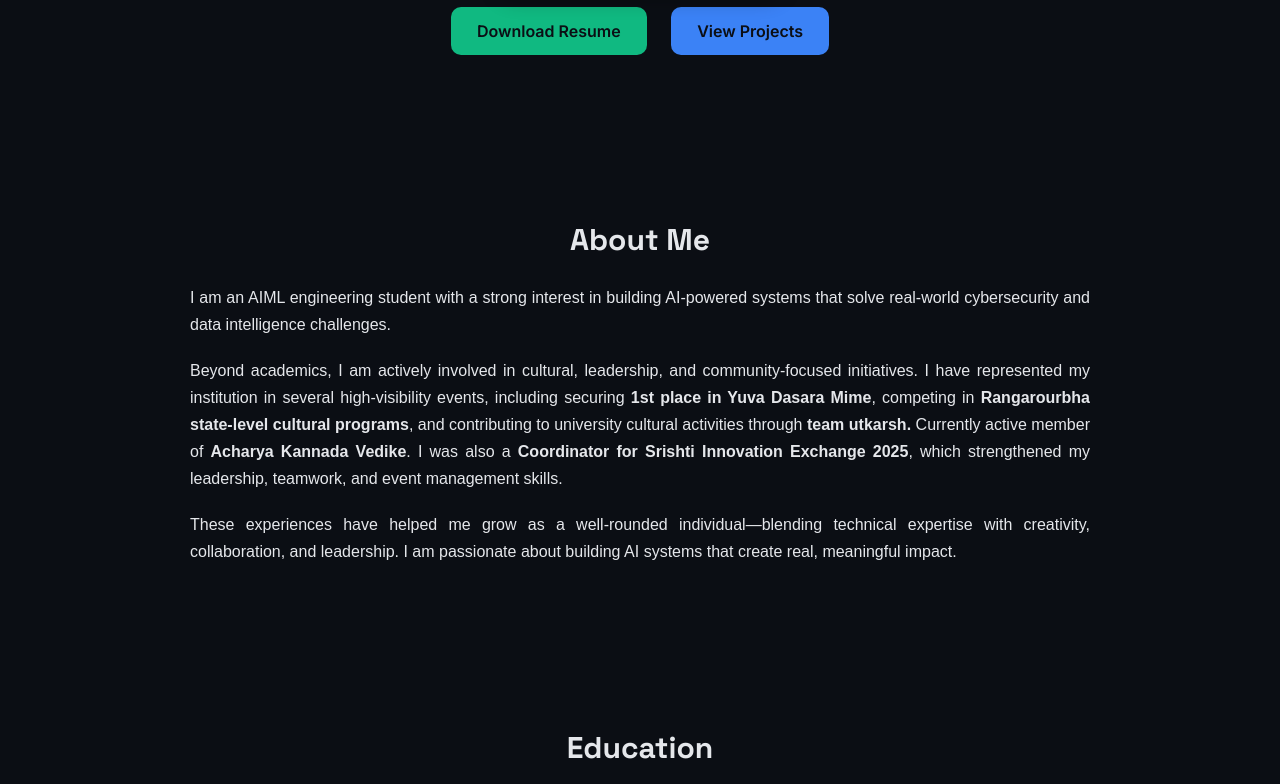
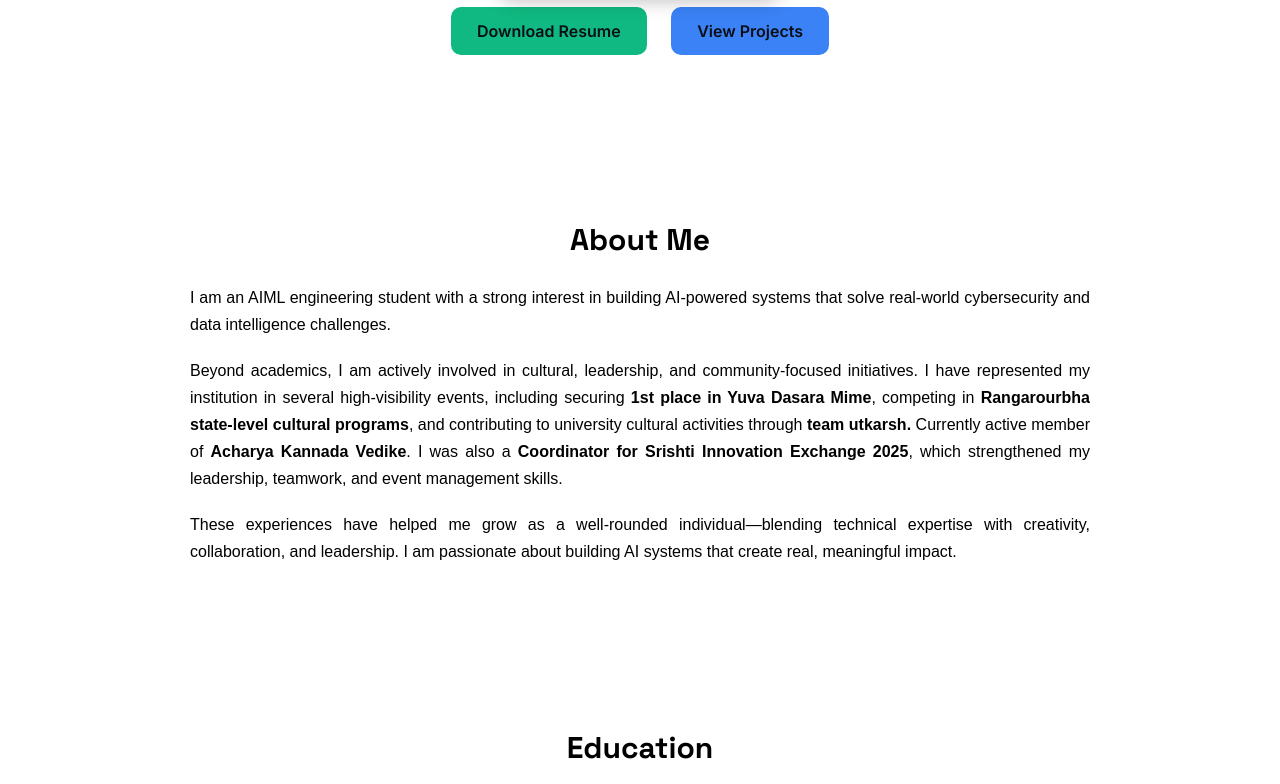
Before and after one commit to ayush-h-mane/Nithya-shree, a plain HTML site: page index.html in a window 1280 px wide. Shown: the part 531-1315 px from the top of the page. Drawn offline with Linux system fonts and the light colour scheme.

Commit message:
Update styles.css

```diff
--- a/styles.css
+++ b/styles.css
@@ -6,11 +6,6 @@ body {
   padding: 0;
   font-family: 'Inter', sans-serif;
   transition: 0.3s ease-in-out;
-}
-
-.dark {
-  background: #0b0e14;
-  color: #e5e7eb;
 }
 
 .light {
```
